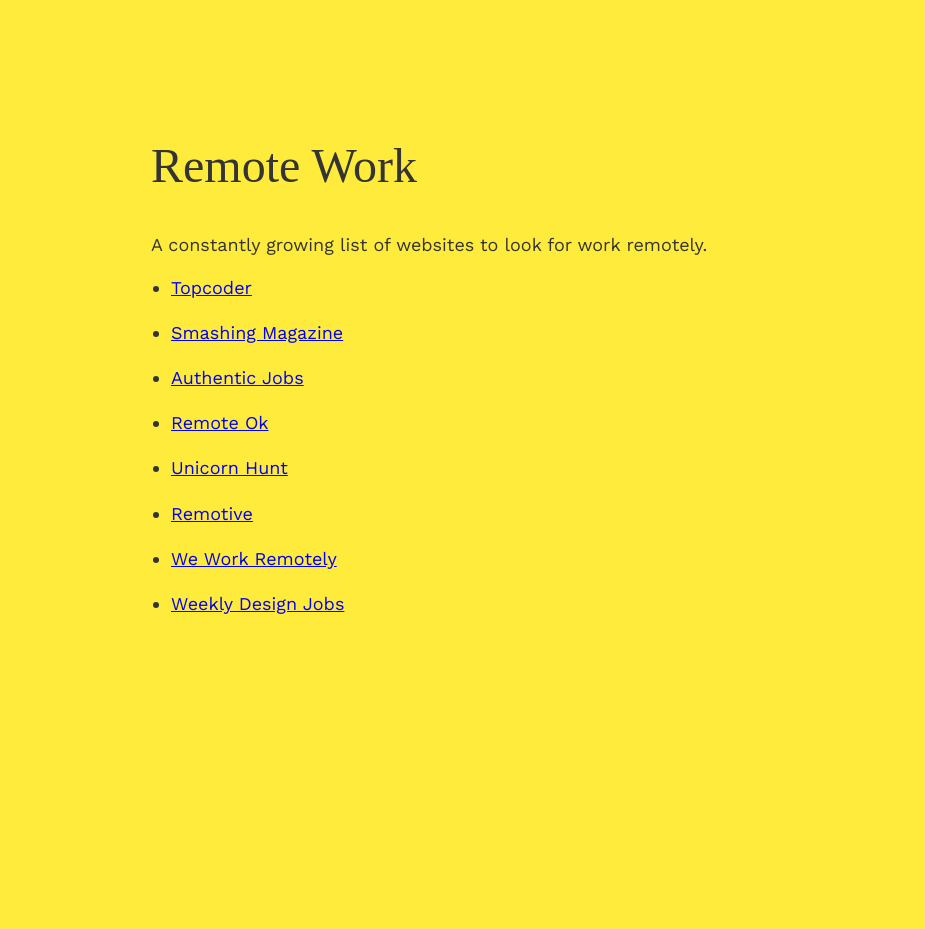
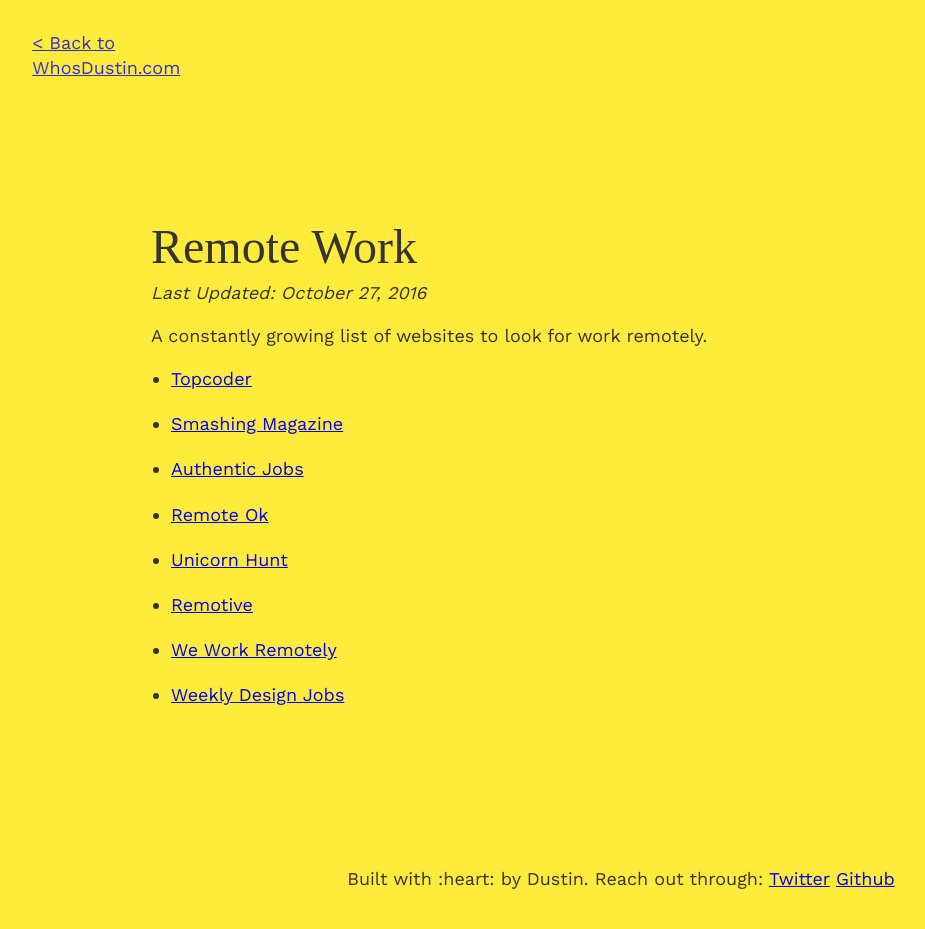
Before and after one commit to whosdustin/resources, a Jekyll site: the page built from _posts/2016-10-27-remote-work.markdown, in a window 1280 px wide. Shown: the whole page, without its empty margins (19-944 px from the left). Built offline with Jekyll 4.4.1, drawn with Linux system fonts in a browser that asks for light colours; some web fonts are replaced; before the commit the page ends 900 px from its top, so only the background shows below that.

Commit message:
add update date, header, and footer

```diff
--- a/_includes/footer.html
+++ b/_includes/footer.html
@@ -1,3 +1,9 @@
 <footer>
-
+	<div class="main__wrapper">
+		<p>
+			Built with :heart: by Dustin. Reach out through:
+			<a href="https://twitter.com/{{site.twitter}}">Twitter</a>
+			<a href="https://github.com/{{site.github}}">Github</a>
+		</p>
+	</div>
 </footer>
--- a/_includes/header.html
+++ b/_includes/header.html
@@ -1,4 +1,5 @@
-<header class="section--secondary">
+<header class="section--primary">
 	<div class="header__wrapper">
+		<a href="/" class="brand__header">&lt; Back to WhosDustin.com</a>
 	</div>
 </header>
--- a/_layouts/default.html
+++ b/_layouts/default.html
@@ -2,6 +2,8 @@
 <html>
 	{% include head.html %}
 	<body itemscope itemtype="http://schema.org/WebPage">
+
+		{% include header.html %}
 
 		<main role="main" class="main__container">
 			{{ content }}
--- a/_layouts/link-list.html
+++ b/_layouts/link-list.html
@@ -5,8 +5,8 @@ layout: default
 <section>
 	<div class="main__wrapper">
 		<article>
-			<h1>{{ page.title }}</h1>
-
+			<h1 class="with__lead">{{ page.title }}</h1>
+			<em>Last Updated: {{ page.date | date: '%B %-d, %Y'}}</em>
 			{{ content }}
 
 			<ul>
--- a/_sass/_base.scss
+++ b/_sass/_base.scss
@@ -34,6 +34,9 @@ h4 {
 
 a {
 	position: relative;
+	&:visited {
+		color: lighten($brand-color-secondary, 30%);
+	}
 }
 
 .link--invert {
--- a/_sass/_variables.scss
+++ b/_sass/_variables.scss
@@ -12,7 +12,7 @@ $line-height-base: 1.4;
 // Brand
 $font-color-base: #343434;
 $brand-color-primary: #ffeb3b;
-$brand-color-secondary: #51394C;
+$brand-color-secondary: #232323;
 
 $white: #fff;
 
```
